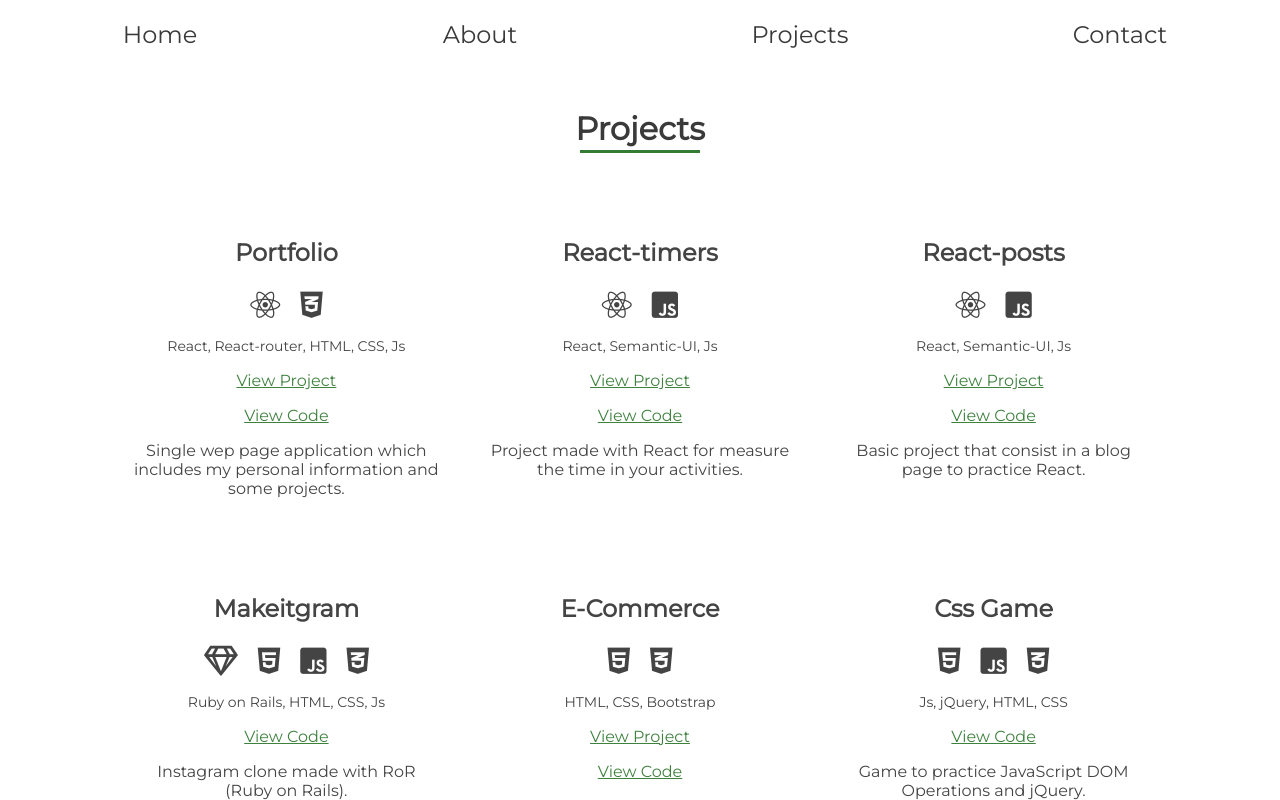
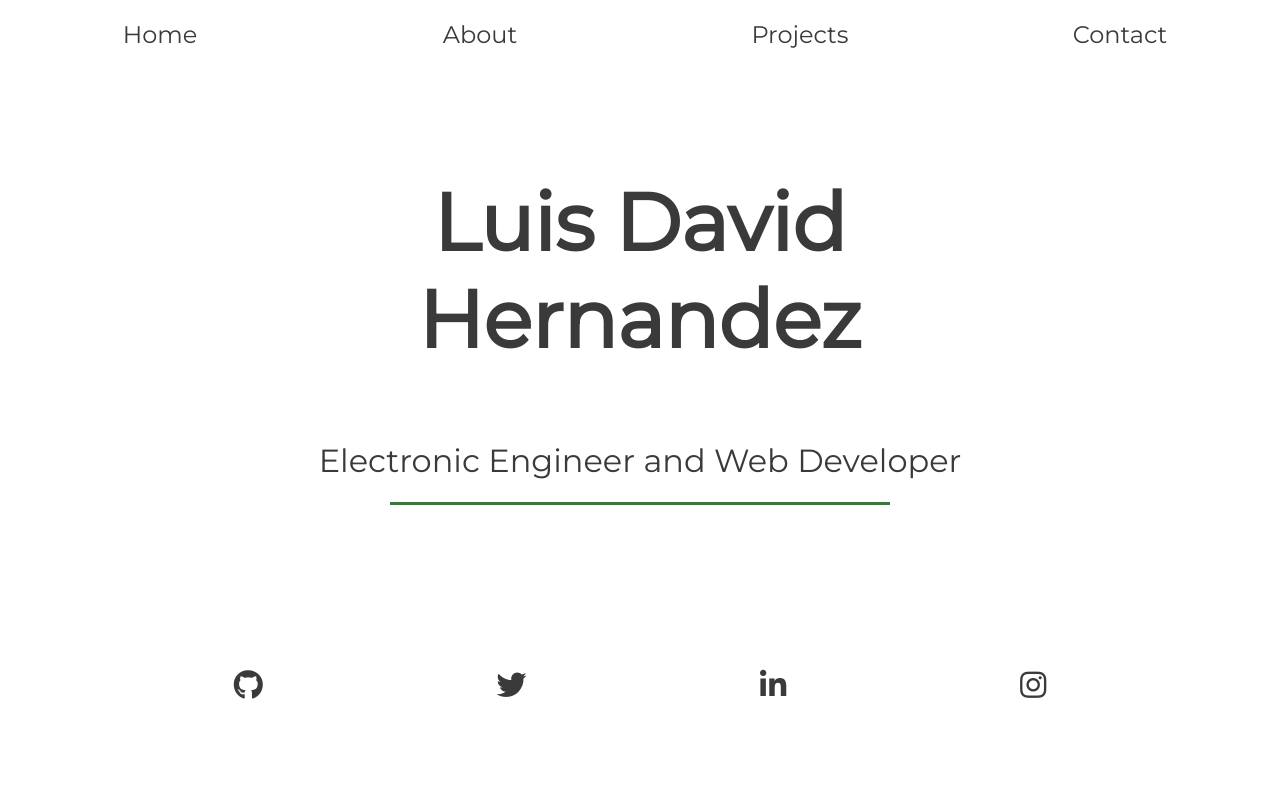
Before and after one commit to lhernandezd/lhernandezd.github.io, a React (Create React App) app: page / in a window 1280 px wide. Built offline with nearby package versions, Linux system fonts and the light colour scheme.

Commit message:
Create Home component: Home.js and Home.css

```diff
--- a/src/App.css
+++ b/src/App.css
@@ -27,6 +27,10 @@ a {
   margin: 0 auto;
 }
 
+.animate {
+  animation: salta 0.8s cubic-bezier(0.5,1.18,.8,1.1) forwards;
+}
+
 @keyframes fadeIn {
   10% {
     opacity: 0;
@@ -52,3 +56,20 @@ a {
      transform: translateY(0);
   }
 }
+
+@keyframes salta {
+  0%{
+    opacity: 1;
+    transform: scale(1);
+  }
+  50%{
+    transform: scale(0.8);
+  }
+  80%{
+    transform: scale(1.1);
+  }
+  100%{
+    opacity: 1;
+    transform: scale(1);
+  }
+}
--- a/src/App.js
+++ b/src/App.js
@@ -2,13 +2,14 @@ import React, { Component } from 'react';
 import './App.css';
 import Navbar from './components/Navbar';
 import Projects from './components/Projects';
+import Home from './components/Home';
+import SocialLinks from './components/SocialLinks';
 
 class App extends Component {
   render() {
     return (
       <div className="App">
-        <Navbar />
-        <Projects />
+        <Home />
       </div>
     );
   }
--- /dev/null
+++ b/src/components/Home.js
@@ -0,0 +1,30 @@
+import React from 'react';
+import '../styles/Home.css';
+import Navbar from './Navbar';
+import SocialLinks from './SocialLinks';
+
+class Home extends React.Component {
+  handleClick(event) {
+    event.persist();
+    event.target.classList.add('animate')
+    setTimeout(function() { event.target.classList.remove('animate')}, 800);
+  }
+
+  render() {
+    return (
+      <div className="home">
+        <Navbar />
+        <div className="section__presentation">
+          <h1 className="presentation__title">
+            <span className="presentation__title--span" onClick={this.handleClick.bind(this)}>Luis David</span>
+            <span className="presentation__title--span" onClick={this.handleClick.bind(this)}>Hernandez</span>
+          </h1>
+          <p className="presentation__paragraph">Electronic Engineer and Web Developer</p>
+        </div>
+        <SocialLinks />
+      </div>
+    )
+  }
+}
+
+export default Home;
--- a/src/components/Projects.js
+++ b/src/components/Projects.js
@@ -1,5 +1,6 @@
 import React from 'react';
 import '../styles/Projects.css';
+import Navbar from './Navbar';
 import ProjectCard from './ProjectCard';
 
 class Projects extends React.Component {
@@ -63,6 +64,8 @@ class Projects extends React.Component {
 
   render() {
     return(
+      <div className="projects">
+        <Navbar />
         <div className="wrapper">
           <div className="section__projects">
             <h1 className="projects__title"><span className="title">Projects</span></h1>
@@ -79,6 +82,7 @@ class Projects extends React.Component {
             </div>
           </div>
         </div>
+      </div>
     )
   }
 }
--- /dev/null
+++ b/src/styles/Home.css
@@ -0,0 +1,81 @@
+.section__presentation {
+  position: absolute;
+  font-size: 1.5em;
+  top: 15%;
+  width: 100%;
+  text-align: center;
+  display:flex;
+  flex-direction: column;
+  align-items: center;
+  justify-content: center;
+  align-content: center;
+  animation:bounceInDown 4s forwards;
+}
+
+.presentation__title {
+  animation: salta 1s cubic-bezier(0.5,1.18,.8,1.1) 4s forwards;
+  text-shadow: 0px 2px 0px rgb(255, 255, 255);
+}
+
+.presentation__title--span {
+  display: block;
+}
+
+.presentation__paragraph {
+  margin:0;
+  font-size: 0.8em;
+  text-align: center;
+  padding: 20px;
+  transition: color 250ms, text-shadow 250ms;
+  width: auto;
+  height: auto;
+}
+
+.presentation__paragraph::after {
+  position: absolute;
+  z-index: -1;
+  bottom: -5px;
+  left: 50%;
+  transform: translateX(-50%);
+  content: '';
+  width: 150px;
+  height: 3px;
+  background-color:  var(--all-color);
+  transition: all 250ms;
+}
+
+.presentation__paragraph:hover {
+  color: white;
+  text-shadow: 0px 2px 0px rgba(0, 0, 0, 1);
+}
+
+.presentation__paragraph:hover::after {
+    height: 105%;
+    width: 105%;
+}
+
+/*SOCIAL LINKS*/
+.section__social {
+  position: absolute;
+  bottom: 12%;
+}
+
+@media (min-width: 375px) {
+  .section__presentation{
+    font-size: 2em;
+  }
+
+  .presentation__paragraph::after {
+    width: 250px;
+  }
+}
+
+@media (min-width: 500px) {
+  .section__presentation{
+    font-size: 2.5em;
+  }
+
+  .presentation__paragraph::after {
+    width: 500px;
+  }
+}
--- a/src/styles/Navbar.css
+++ b/src/styles/Navbar.css
@@ -11,14 +11,14 @@
 .navbar__item {
   text-align: center;
   flex: 1;
-  font-size: 1.3em;
+  font-size: 1em;
 }
 
 .navbar__link:hover {
   color: var(--all-color);
 }
 
-@media (min-width: 900px) {
+@media (min-width: 375px) {
   .navbar__item {
     font-size: 1.5em;
   }
```
Also changed, not shown: src/styles/SocialLinks.css (line endings or trailing spaces). Lines whose indentation alone changed are shown as unchanged.
